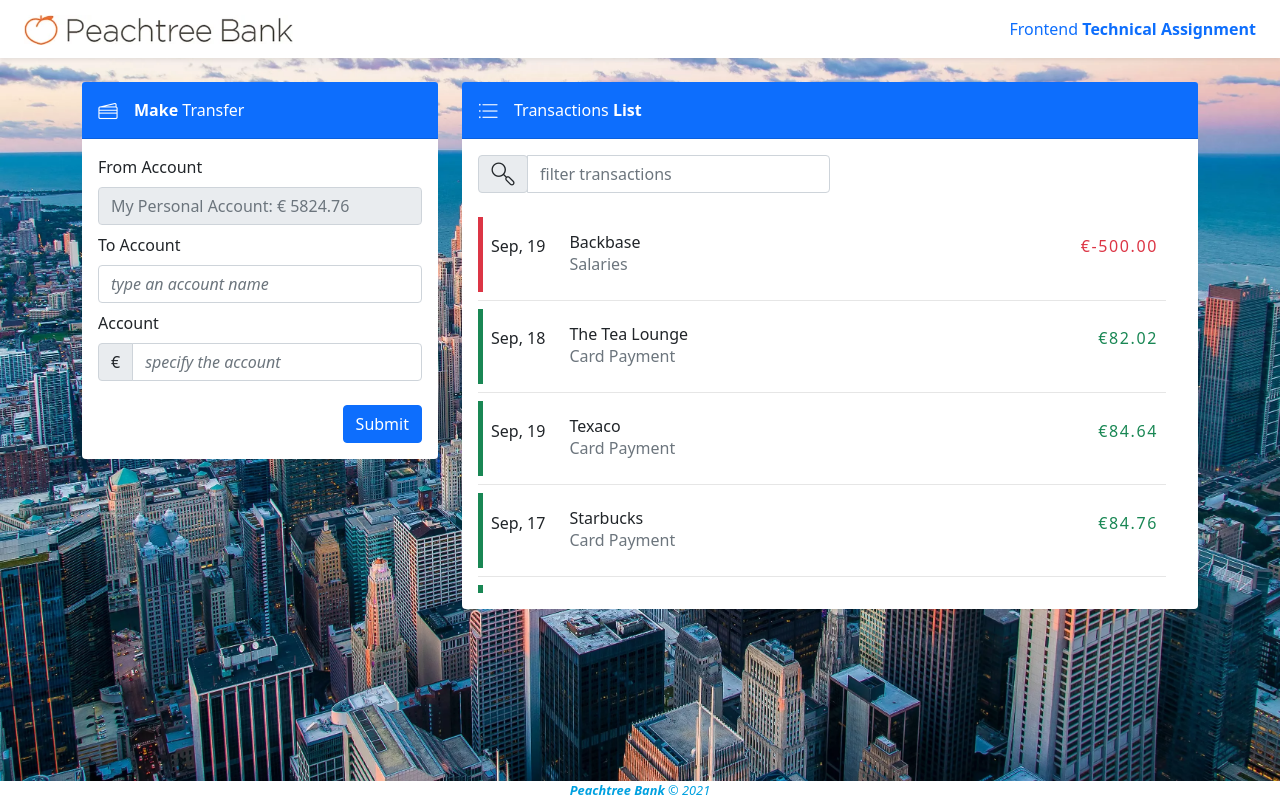
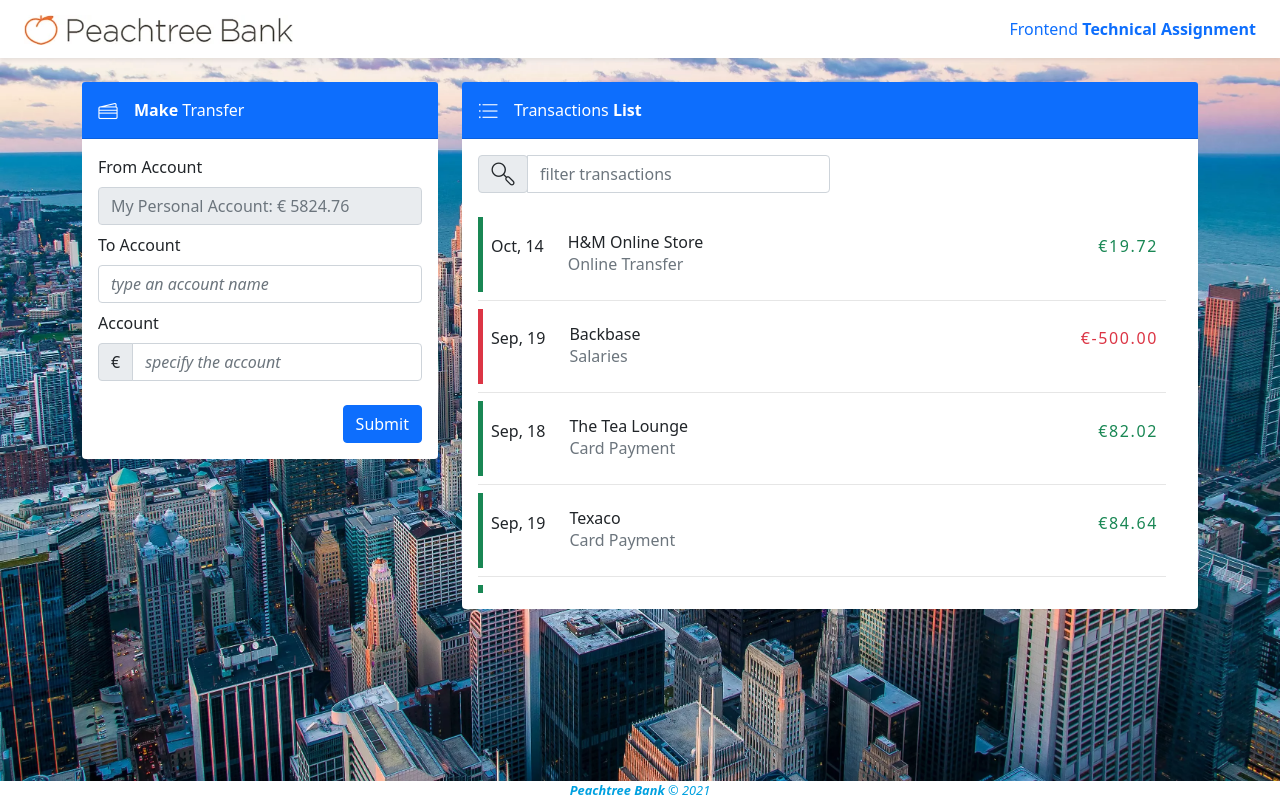
Before and after one commit to abhi-das/pfe, an Angular app: page / in a window 1280 px wide. Built offline with nearby package versions, Linux system fonts and the light colour scheme.

Commit message:
added sort

```diff
--- a/apps/pfe/src/app/common/directive/amount-validator/amount-validator.directive.ts
+++ b/apps/pfe/src/app/common/directive/amount-validator/amount-validator.directive.ts
@@ -1,6 +1,7 @@
 import { Directive } from '@angular/core';
 import { AbstractControl, NG_VALIDATORS, Validator } from '@angular/forms';
-import { amountRegex } from '../../validation-rules';
+import { amountRegex } from '../../../utils/validation-rules';
+
 
 @Directive({
   selector: '[pfeAmountValidator]',
--- a/apps/pfe/src/app/component/transaction-list/transaction-list.component.ts
+++ b/apps/pfe/src/app/component/transaction-list/transaction-list.component.ts
@@ -3,6 +3,7 @@ import { Observable, Subscription } from 'rxjs';
 import { tap } from 'rxjs/operators';
 import { TransactionEntry } from '../../models/transaction.model';
 import { TransactionService } from '../../services/transfer.service';
+import { sortByDesc } from '../../utils/helper';
 
 @Component({
   selector: 'pfe-transaction-list',
@@ -23,7 +24,15 @@ export class TransactionListComponent implements OnInit, OnDestroy {
 
   ngOnInit(): void {
     this.isLoading = true;
-    this.transactionListItm = this.trsHistorySrv.getTransactionHistory().pipe(tap(() => this.isLoading = false));
+    this.transactionListItm = this.trsHistorySrv.getTransactionHistory()
+    .pipe(
+      tap((res) => {
+        if(res.length) {
+          res.sort(sortByDesc)
+        }
+        this.isLoading = false;
+      })
+    )
   }
   filterHistory(event: any) {
     this.query = event.currentTarget.value;
--- /dev/null
+++ b/apps/pfe/src/app/utils/helper.ts
@@ -0,0 +1,6 @@
+import { TransactionEntry } from "../models/transaction.model";
+
+// In case of different type of object sorting TYPE can be added to args
+export const sortByDesc = (objA: (TransactionEntry), objB: (TransactionEntry)) => {
+  return objB.dates.valueDate - objA.dates.valueDate;
+}
```
Also changed, not shown: apps/pfe/src/app/utils/validation-rules.ts (renamed from apps/pfe/src/app/common/validation-rules.ts).
